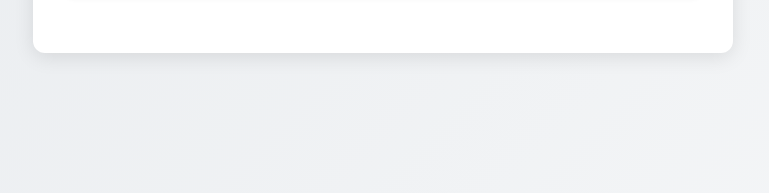
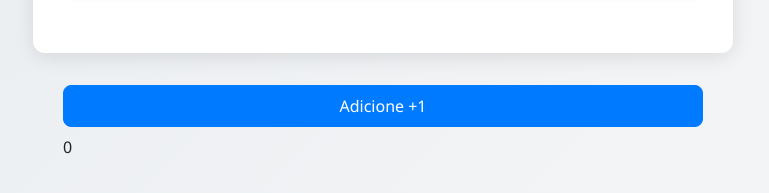
Before and after one commit to Ronald-83/lista-do-mercado, a plain HTML site: page index.html in a window 1280 px wide. Shown: the part 177-370 px from the top of the page, without its empty margins (257-1026 px from the left). Drawn offline with nearby package versions, Linux system fonts and the light colour scheme.

Commit message:
versao com contador

```diff
--- a/index.html
+++ b/index.html
@@ -134,15 +134,23 @@
     </ul>
   </div>
 
+  <div class="d-grid gap-2 col-6 mx-auto">
+    <button class="btn btn-primary" id="clicador">Adicione +1</button>
+    <p id="contador">0</p>
+  </div>
+
   <script src="https://cdn.jsdelivr.net/npm/bootstrap@5.3.3/dist/js/bootstrap.bundle.min.js" integrity="sha384-YvpcrYf0tY3lHB60NNkmXc5s9fDVZLESaAA55NDzOxhy9GkcIdslK1eN7N6jIeHz" crossorigin="anonymous"></script>
   <script>
 
     // Obtém os elementos do DOM para entrada de tarefas, botão de adicionar e a lista de tarefas
-    const taskInput = document.getElementById('taskInput'); // Campo de entrada da nova tarefa
+        // Obtém os elementos do DOM para entrada de tarefas, botão de adicionar e a lista de tarefas
+        const taskInput = document.getElementById('taskInput'); // Campo de entrada da nova tarefa
     const addTaskBtn = document.getElementById('addTaskBtn'); // Botão para adicionar tarefa
     const taskList = document.getElementById('taskList'); // Lista onde as tarefas serão exibidas
+    const clicador = document.getElementById('clicador');
+    const contador = document.getElementById('contador');
 
-    // Quando o documento for carregado, chama a função para carregar as tarefas salvas
+    // Quando o documento for carregado, chama a função para carregar as tarefas salvas e o contador
     document.addEventListener('DOMContentLoaded', loadTasks);
 
     // Adiciona um ouvinte de evento ao botão para adicionar uma tarefa ao ser clicado
@@ -224,10 +232,30 @@
       localStorage.setItem('tasks', JSON.stringify(tasks)); // Converte o array de tarefas em string e salva
     }
 
-    // Função chamada ao carregar a página para exibir as tarefas salvas
+    // Função que recupera o contador do localStorage
+    function getCounter() {
+      return localStorage.getItem('contador') || 0; // Retorna o contador salvo ou 0 se não existir
+    }
+
+    // Função que salva o contador no localStorage
+    function saveCounter(counter) {
+      localStorage.setItem('contador', counter); // Salva o valor do contador
+    }
+
+    // Função chamada ao carregar a página para exibir as tarefas salvas e o contador
     function loadTasks() {
       renderTasks(); // Exibe as tarefas na tela
+      const counter = getCounter(); // Obtém o contador do localStorage
+      contador.textContent = counter; // Atualiza a tag <p id="contador">
     }
+
+    // Evento de clique no botão "Adicione +1"
+    clicador.addEventListener('click', () => {
+      let counter = getCounter(); // Converte o valor do contador para inteiro
+      counter++; // Incrementa o contador
+      saveCounter(counter); // Salva o novo valor no localStorage
+      contador.textContent = counter; // Atualiza a exibição do contador
+    });
 
   </script>
 </body>
```
